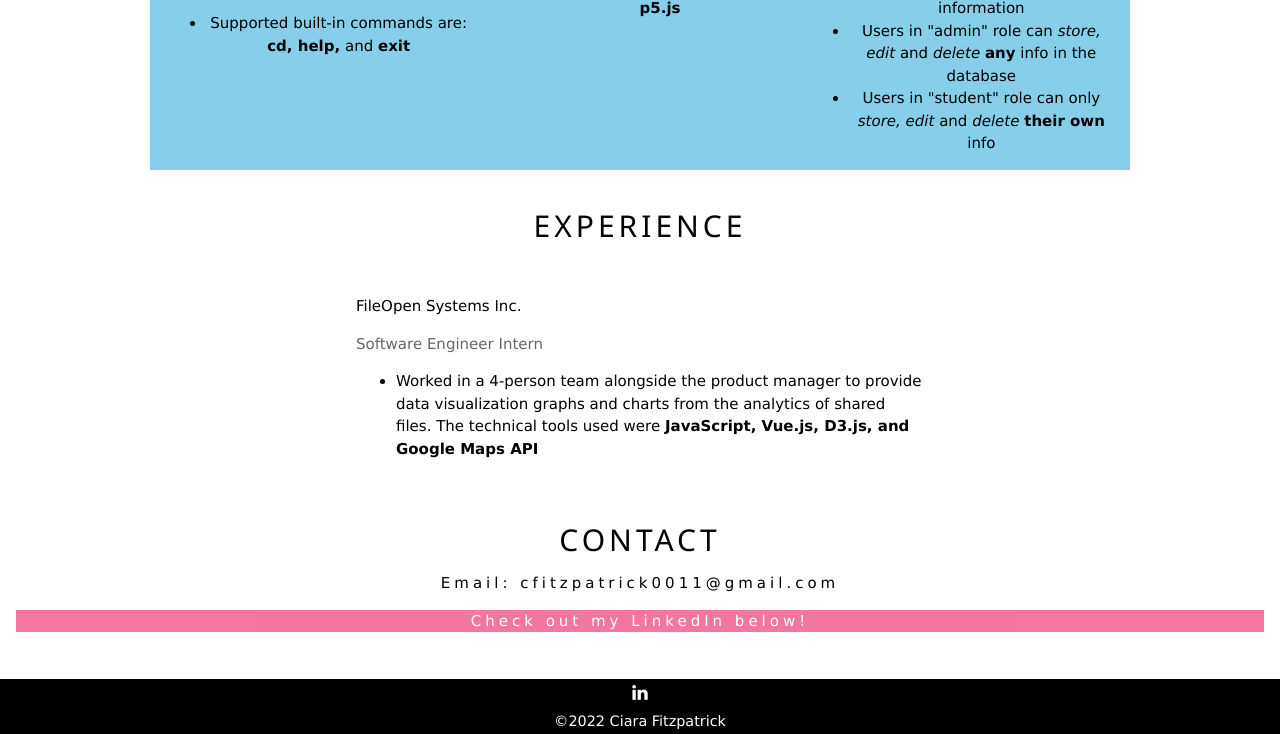
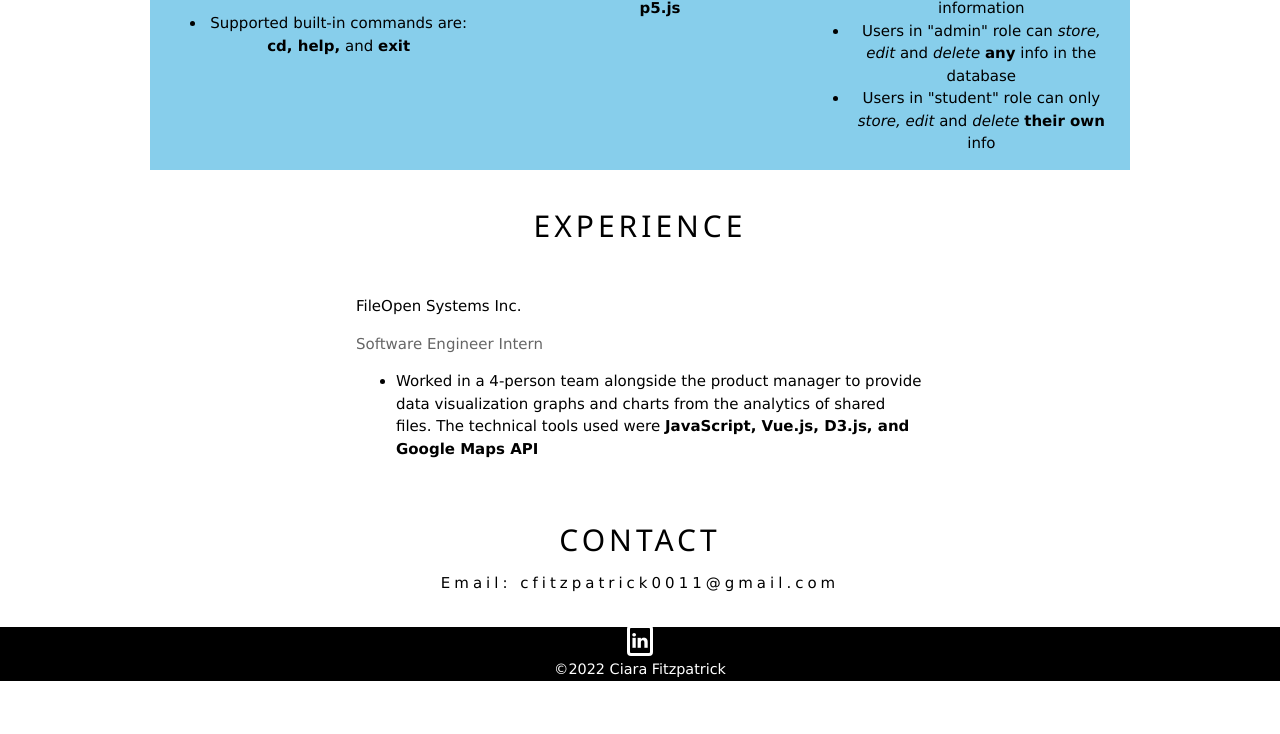
Before and after one commit to ciarafitz/personal-website, a plain HTML site: page index.html in a window 1280 px wide. Shown: the part 1137-1871 px from the top of the page. After the commit the page ends 1818 px from the top, so only its background shows below. Drawn offline with nearby package versions, Linux system fonts and the light colour scheme.

Commit message:
took out some text and added a border around the linkedin logo

```diff
--- a/index.html
+++ b/index.html
@@ -148,7 +148,7 @@
         Email: cfitzpatrick0011@gmail.com
         <!--<p class="w3-opacity w3-center">Leave a message!</p> -->
         <br>
-        <p class="w3-opacity w3-center w3-justify w3-pink"> Check out my LinkedIn below!
+        <!--<p class="w3-opacity w3-center w3-justify w3-pink"> Check out my LinkedIn below! -->
         </article>
 
         <!---
@@ -165,7 +165,7 @@
 
     <!--Footer-->
     <footer class="w3-container w3-padding-8 w3-center w3-black w3-large w3-hover-pink ">
-        <a href="https://www.linkedin.com/in/ciara-fitzpatrick-0021a811b/"><i class="fa fa-linkedin"></i></a>
+        <a class="linkedinButton" href="https://www.linkedin.com/in/ciara-fitzpatrick-0021a811b/"><i class="fa fa-linkedin"></i></a>
         <br>
         <small>&copy;2022 Ciara Fitzpatrick</small>
     </footer>
--- a/style.css
+++ b/style.css
@@ -11,3 +11,9 @@
 .projectImages{
     width:100%;
 }
+
+.linkedinButton{
+    border:solid;
+    padding:2px;
+    border-radius:4px;
+}
```
